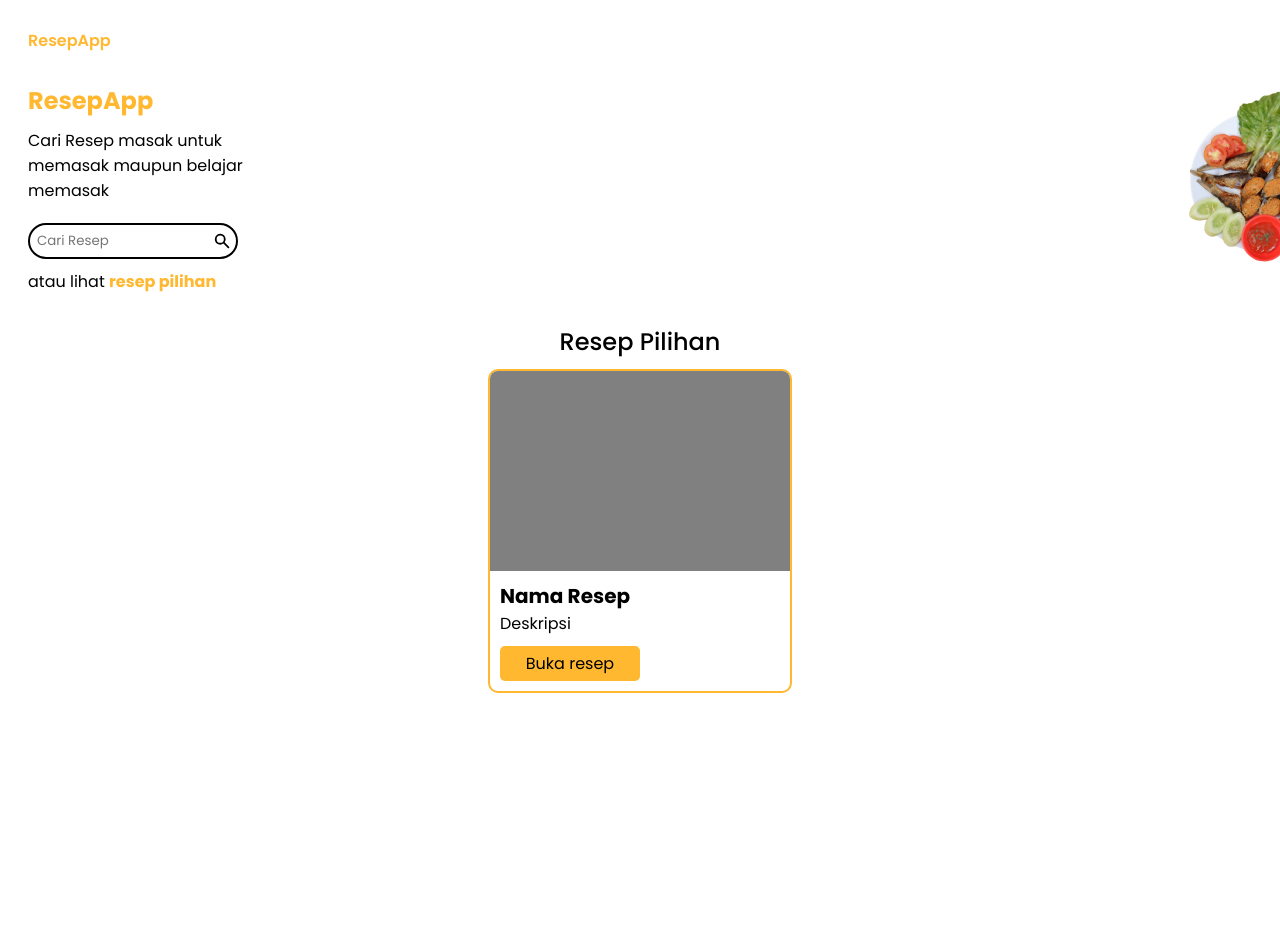
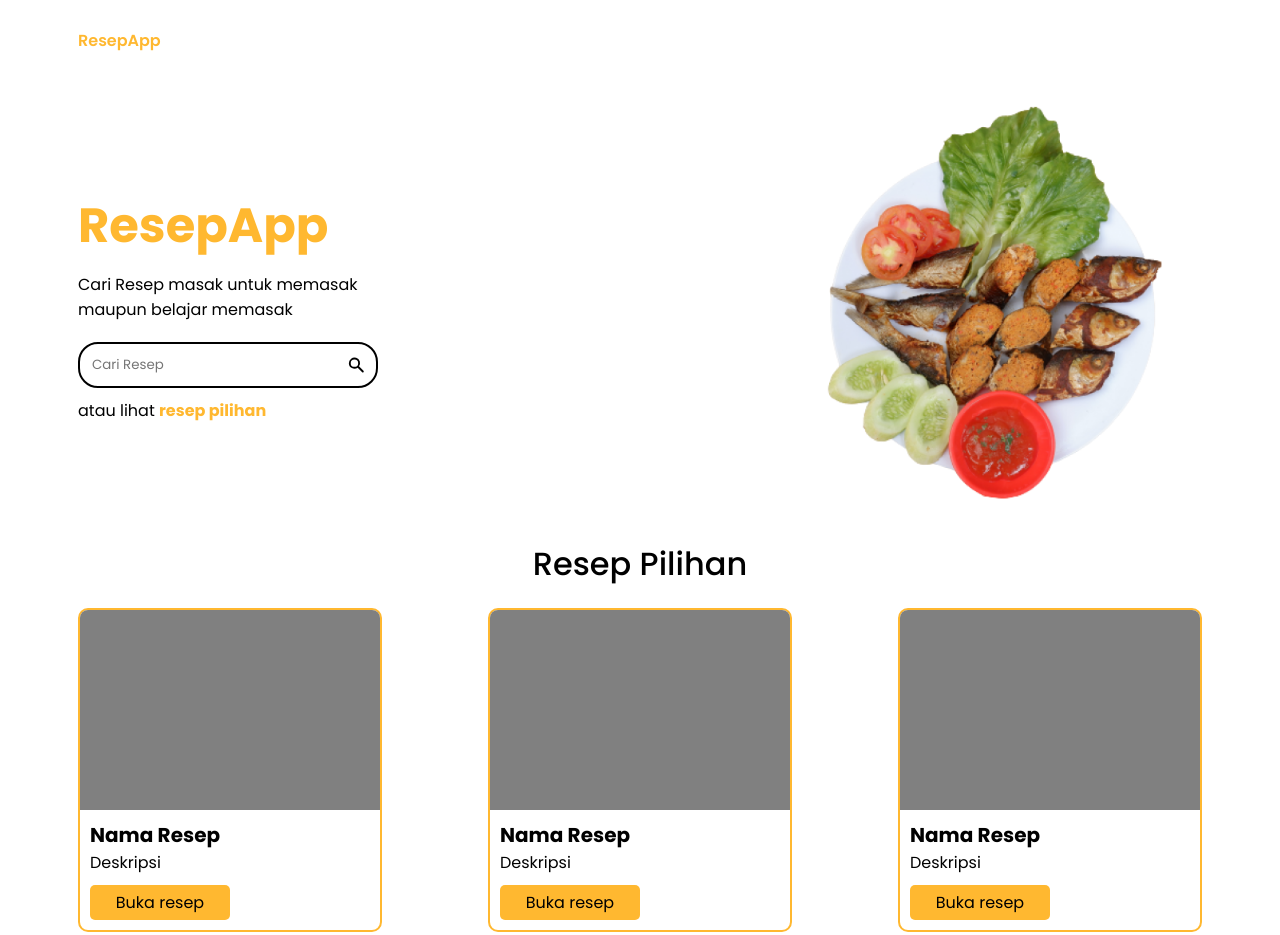
Before and after one commit to Aqshola/dicoding-resep-submission, a website built with webpack: page src/pages/index.html in a window 1280 px wide. Shown: the top 935 px of the page. Before the commit the page ends 800 px from the top, so only its background shows below. Built offline with nearby package versions, Linux system fonts and the light colour scheme.

Commit message:
add desktop mode for homepage

```diff
--- a/src/script/components/home/header.js
+++ b/src/script/components/home/header.js
@@ -1,17 +1,24 @@
 class headerHome extends HTMLElement {
   constructor() {
-    super();
+    super()
   }
   connectedCallback() {
-    this.render();
+    this.render()
   }
 
   render() {
     this.innerHTML = `
         <section id="home-header">
+        <div class="header-content-picture">
         <div class="home-picture">
           <img src="/assets/mobile-header-picture.png" alt="" srcset="" />
         </div>
+        <div class="home-picture-desktop">
+          <img src="/assets/desktop-header-picture.png" alt="" srcset="" />
+        </div>
+        </div>
+
+        <div class="header-content-text">
         <h1 class="primary-color">ResepApp</h1>
         <p>Cari Resep masak untuk memasak maupun belajar memasak</p>
         <label class="search-recipe" for="recipe-search">
@@ -34,9 +41,11 @@ class headerHome extends HTMLElement {
           atau lihat
           <a href="#recomendation-recipe" class="recom-recipe">resep pilihan</a>
         </p>
+        </div>
+
       </section>
-        `;
+        `
   }
 }
 
-export default customElements.define('header-home', headerHome);
+export default customElements.define('header-home', headerHome)
--- a/src/script/components/home/recomen.js
+++ b/src/script/components/home/recomen.js
@@ -1,9 +1,9 @@
 class recom extends HTMLElement {
   constructor() {
-    super();
+    super()
   }
   connectedCallback() {
-    this.render();
+    this.render()
   }
 
   render() {
@@ -12,8 +12,11 @@ class recom extends HTMLElement {
   <h1 class="title-section">Resep Pilihan</h1>
   <div class="card-container">
     <recipe-card></recipe-card>
+    <recipe-card></recipe-card>
+    <recipe-card></recipe-card>
+    <recipe-card></recipe-card>
   </div>
-</section>`;
+</section>`
   }
 }
-export default customElements.define('recom-recipe', recom);
+export default customElements.define('recom-recipe', recom)
--- a/src/styles/home.scss
+++ b/src/styles/home.scss
@@ -5,8 +5,14 @@
   gap: 10px;
   position: relative;
 
-  p {
-    width: 250px;
+  .header-content-text {
+    order: 1;
+    display: flex;
+    flex-direction: column;
+    gap: 10px;
+    p {
+      width: 250px;
+    }
   }
 
   .search-recipe {
@@ -36,6 +42,9 @@
     height: 205;
     right: -30px;
   }
+  .home-picture-desktop {
+    display: none;
+  }
 }
 
 #recomendation-recipe {
@@ -50,3 +59,54 @@
   text-align: center;
   font-weight: 500;
 }
+
+@media (min-width: 992px) {
+  #home-header {
+    margin-top: 50px !important;
+    flex-direction: row !important;
+    justify-content: space-between;
+    align-items: center;
+
+    h1 {
+      font-size: 48px;
+    }
+
+    p {
+      width: 300px !important;
+    }
+    .home-picture {
+      display: none;
+    }
+
+    .search-recipe {
+      width: 300px;
+      padding: 10px;
+    }
+
+    .header-content-picture {
+      order: 2;
+
+      .home-picture-desktop {
+        display: block;
+        img {
+          width: 400px;
+        }
+      }
+    }
+  }
+  #recomendation-recipe {
+    margin-top: 30px;
+
+    .title-section {
+      font-size: 32px;
+      margin-bottom: 20px;
+    }
+    .card-container {
+      margin-top: 10px;
+      display: flex;
+      flex-wrap: wrap;
+      justify-content: space-between;
+      row-gap: 20px;
+    }
+  }
+}
--- a/src/styles/style.scss
+++ b/src/styles/style.scss
@@ -19,6 +19,11 @@ div {
   text-decoration: none;
 }
 
+@media (min-width: 992px) {
+  .container {
+    padding: 20px 70px !important;
+  }
+}
 .container {
   max-width: 1280px;
   padding: 20px;
```
Also changed, not shown: src/assets/desktop-header-picture.png (added).
